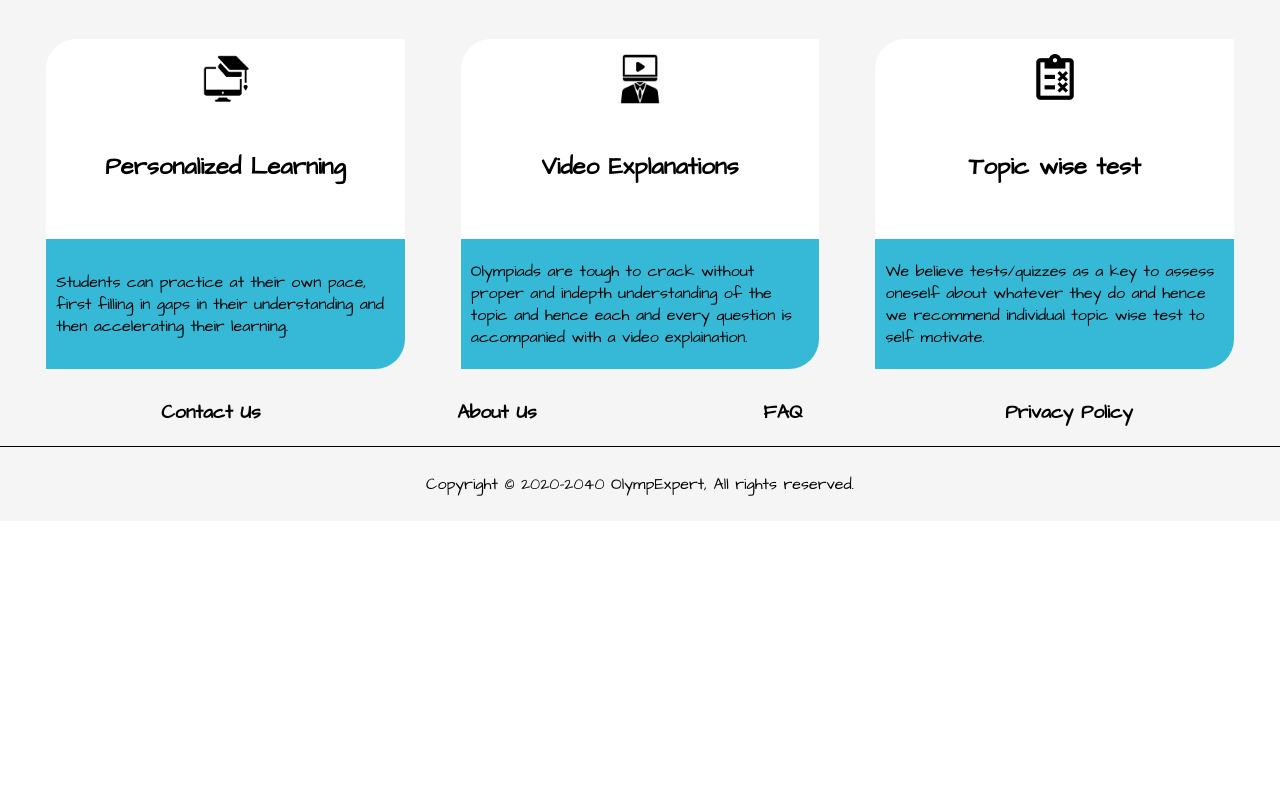
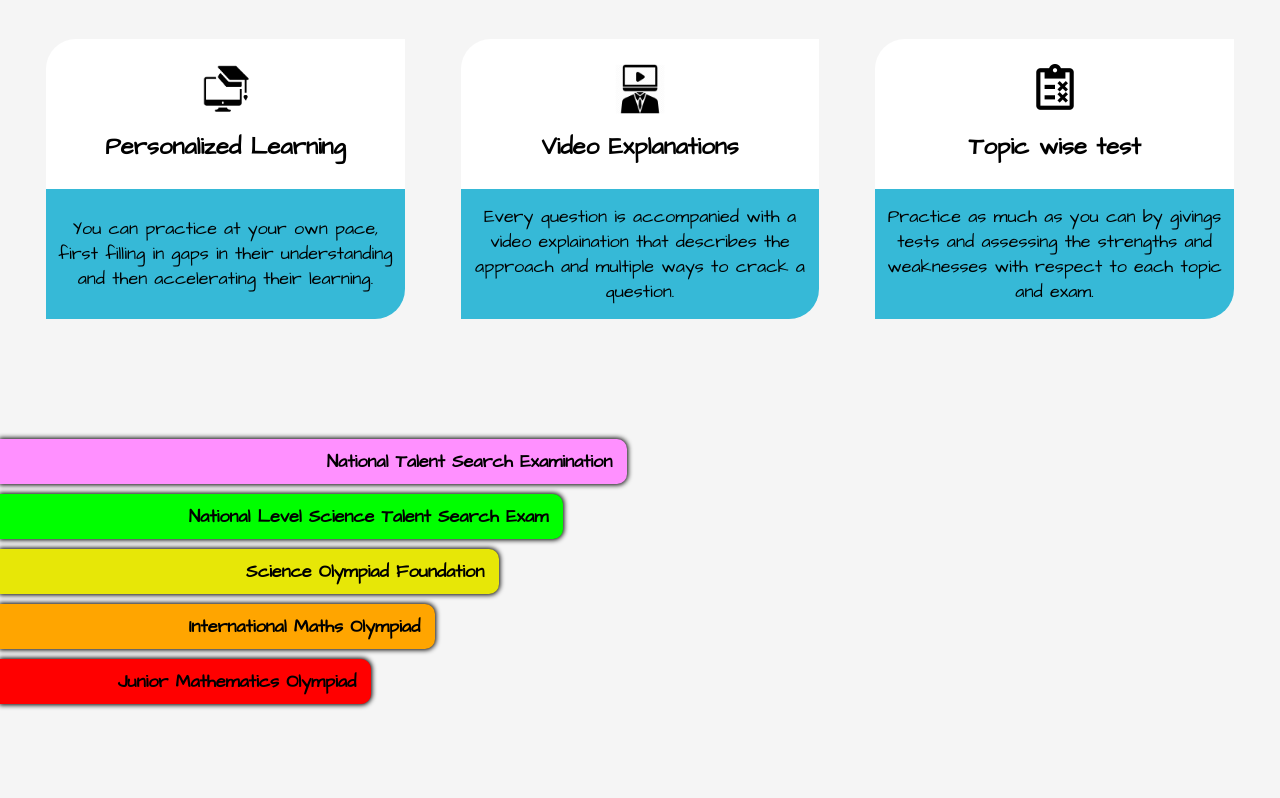
Before and after one commit to tejas2706/mathExpert_client, a React (Create React App) app: page / in a window 1280 px wide. Shown: the part 822-1620 px from the top of the page. Before the commit the page ends 1343 px from the top, so only its background shows below. Built offline with nearby package versions, Linux system fonts and the light colour scheme; a web font is replaced by a local one.

Commit message:
added examslist to home page

```diff
--- a/package.json
+++ b/package.json
@@ -9,6 +9,7 @@
     "@testing-library/react": "^11.1.2",
     "@testing-library/user-event": "^12.2.2",
     "react": "^17.0.1",
+    "react-animate-on-scroll": "^2.1.5",
     "react-dom": "^17.0.1",
     "react-scripts": "4.0.0",
     "react-sketch": "^0.5.1",
--- a/src/Components/Banner/index.js
+++ b/src/Components/Banner/index.js
@@ -8,18 +8,18 @@
 function Banner() {
     const [quoteDetails, setquoteDetails] = useState(mathQuotes[Math.ceil(Math.random()*5)])
 
-    useEffect(() => {
-        function changeQuote(){
-            setTimeout(() => {
-                let randomQuoteNumber = Math.ceil(Math.random()*5);
-                setquoteDetails(mathQuotes[randomQuoteNumber === quoteDetails.quoteId ?
-                    quoteDetails.quoteId - 1 ? quoteDetails.quoteId - 1 : quoteDetails.quoteId + 1 :
-                    randomQuoteNumber])
-            }, 10000);
-            return;
-        }
-        changeQuote()
-    }, [quoteDetails])
+    // useEffect(() => {
+    //     function changeQuote(){
+    //         setTimeout(() => {
+    //             let randomQuoteNumber = Math.ceil(Math.random()*5);
+    //             setquoteDetails(mathQuotes[randomQuoteNumber === quoteDetails.quoteId ?
+    //                 quoteDetails.quoteId - 1 ? quoteDetails.quoteId - 1 : quoteDetails.quoteId + 1 :
+    //                 randomQuoteNumber])
+    //         }, 10000);
+    //         return;
+    //     }
+    //     changeQuote()
+    // }, [quoteDetails])
 
     return (
         <div className="banner__container">
@@ -40,7 +40,7 @@
                 </div>
                 <div className="banner_contentBoxes_horizontal">
                     <div className="banner_eachBox red_box">Learn</div>
-                    <DoubleArrowIcon />
+                    <DoubleArrowIcon style={{animation:""}}/>
                     <div className="banner_eachBox yellow_box">Practice</div>
                     <DoubleArrowIcon />
                     <div className="banner_eachBox green_box">Assess</div>
--- /dev/null
+++ b/src/Components/ExamsList/examsList.js
@@ -0,0 +1,44 @@
+const examsList = [
+    {
+        "id":"1",
+        "abbr":"NTSE",
+        "fullForm": "National Talent Search Examination",
+        "subjects": "Science, Mathematics, Social Science, Mental Ability and General Awareness",
+        "languages": "English and Hindi",
+        "conductedBy": "National Council of Educational Research and Training (NCERT)"
+    },
+    {
+        "id":"2",
+        "abbr":"NLSTSE",
+        "fullForm": "National Level Science Talent Search Exam",
+        "subjects": "Maths, Physics, Chemistry, Biology, General Questions",
+        "languages": "English",
+        "conductedBy": "Unified Council"
+    },
+    {
+        "id":"3",
+        "abbr":"Science Olympiad Foundation",
+        "fullForm": "Science Olympiad Foundation",
+        "subjects": "Science, mathematics, computer education, English, sports and professional courses",
+        "languages": "English",
+        "conductedBy": "Science Olympiad Foundation"
+    },
+    {
+        "id":"4",
+        "abbr":"IMO",
+        "fullForm": "International Maths Olympiad",
+        "subjects": "Science, mathematics, computer education, English, sports and professional courses",
+        "languages": "English",
+        "conductedBy": "Science Olympiad Foundation"
+    },
+    {
+        "id":"5",
+        "abbr":"JMO",
+        "fullForm": "Junior Mathematics Olympiad",
+        "subjects": "Science, mathematics, computer education, English, sports and professional courses",
+        "languages": "English",
+        "conductedBy": "Science Olympiad Foundation"
+    }
+]
+
+export default examsList
--- /dev/null
+++ b/src/Components/ExamsList/index.js
@@ -0,0 +1,45 @@
+import React, { useState, useEffect } from 'react';
+import examsList from './examsList';
+import './styles.css';
+
+
+function ExamsList() {
+
+    const [selectedExam, setSelectedExam] = useState(null);
+
+    return (
+        <div className="examsList__container">
+            <div className="examsList__fullList">
+                {
+                    examsList.map((each, index)=>{
+                        let widthBasedClass = `examsList__eachExamContainer examList__examNo-${index}`
+                        console.log("🚀 ~ file: index.js ~ line 11 ~ examsList.map ~ widthBasedClass", widthBasedClass)
+                        return (
+                            <div className={widthBasedClass} onClick={()=>setSelectedExam(index)}>
+                                {each.fullForm}
+                            </div>
+                        )
+                    })
+                }
+            </div>
+            <div className="examsList__description">
+                    {
+                        selectedExam!==null ?
+                        <div className="examList__details">
+                            <h1 className="examList__abbr">{examsList[selectedExam].abbr}</h1>
+                            <p className="examList__subjects"><span><b>Subjects for the exam: </b></span> {examsList[selectedExam].subjects}</p>
+                            <p className="examList__subjects"><span><b>Languages: </b></span> {examsList[selectedExam].languages}</p>
+                            <p className="examList__subjects"><span><b>Conducted By: </b></span> {examsList[selectedExam].conductedBy}</p>
+                            <button className="examList__prepareBtn">Maths Preparation</button>
+                        </div>
+                        :
+                        <div className="examList__details">
+
+                        </div>
+                    }
+            </div>
+        </div>
+    )
+}
+
+export default ExamsList
--- /dev/null
+++ b/src/Components/ExamsList/styles.css
@@ -0,0 +1,114 @@
+.examsList__container{
+    display: flex;
+    flex-direction: row;
+    flex-wrap: wrap-reverse;
+    justify-content: space-between;
+    align-items: center;
+}
+
+.examsList__fullList{
+    margin: 100px 0;
+    flex: 1;
+}
+
+.examsList__description{
+    display: flex;
+    align-items: center;
+    justify-content: center;
+    flex: 1;
+    min-width: 300px;
+}
+
+.examList__details{
+    display: flex;
+    flex-direction: column;
+    flex-wrap: wrap;
+    align-items: flex-start;
+    justify-content: center;
+    width: 70%;
+}
+
+.examList__abbr{
+    color: rgb(2, 2, 121);
+    align-self: center;
+    margin: 10px;
+}
+
+.examList__subjects{
+    font-size: larger;
+    margin: 10px 0;
+}
+
+.examList__prepareBtn{
+    background-color: transparent;
+    font-size: x-large;
+    color: rgb(255, 0, 0);
+    border-radius: 5px;
+    border: none;
+    cursor: pointer;
+    padding: 5px;
+    align-self: center;
+    text-decoration: underline;
+}
+
+.examList__prepareBtn:hover{
+    color: blue;
+}
+
+.examsList__eachExamContainer{
+    display: flex;
+    align-items: center;
+    justify-content: flex-end;
+    flex-wrap: wrap;
+    width: 50%;
+    min-width: 300px;
+    /* border: 1px solid black; */
+    margin: 10px 0;
+    /* height: 50px; */
+    padding: 10px 15px;
+    border-top-right-radius: 10px;
+    border-bottom-right-radius: 10px;
+    color: black;
+    font-weight: bolder;
+    font-size: large;
+    cursor: pointer;
+    text-align: start;
+    transition: all 0.5s;
+    box-shadow: 0 0 5px 1px #000;
+    -webkit-box-shadow: 0 0 5px 1px #000;
+    -moz-box-shadow: 0 0 5px 1px #000;
+}
+
+.examsList__eachExamContainer:hover{
+    transform: scale(1.08);
+}
+
+.examList__examNo-0{
+    width: 98%;
+    min-width: 250px;
+    background-color: rgb(255, 144, 255);
+}
+
+.examList__examNo-1{
+    width: 88%;
+    min-width: 240px;
+    background-color: rgb(0, 255, 0);
+}
+
+.examList__examNo-2{
+    width: 78%;
+    min-width: 230px;
+    background-color: rgb(231, 231, 7);
+}
+
+.examList__examNo-3{
+    width: 68%;
+    min-width: 220px;
+    background-color: orange;
+}
+
+.examList__examNo-4{
+    width: 58%;
+    min-width: 210px;
+    background-color: red;
+}
--- a/src/Components/IntroCard/index.js
+++ b/src/Components/IntroCard/index.js
@@ -11,7 +11,7 @@
                 <h5 className="card__title">{cardData.title}</h5>
             </div>
             <div className="card__container_lower">
-                <p>
+                <p className="card__description">
                     {cardData.description}
                 </p>
             </div>
--- a/src/Components/IntroCard/introCardContent.js
+++ b/src/Components/IntroCard/introCardContent.js
@@ -7,19 +7,19 @@
         "id":1,
         "imageUrl":plearn,
         "title":"Personalized Learning",
-        "description":"Students can practice at their own pace, first filling in gaps in their understanding and then accelerating their learning."
+        "description":"You can practice at your own pace, first filling in gaps in their understanding and then accelerating their learning."
     },
     {
         "id":2,
         "imageUrl":vidMan,
         "title":"Video Explanations",
-        "description":"Olympiads are tough to crack without proper and indepth understanding of the topic and hence each and every question is accompanied with a video explaination."
+        "description":"Every question is accompanied with a video explaination that describes the approach and multiple ways to crack a question."
     },
     {
         "id":3,
         "imageUrl":test,
         "title":"Topic wise test",
-        "description":"We believe tests/quizzes as a key to assess oneself about whatever they do and hence we recommend individual topic wise test to self motivate."
+        "description":"Practice as much as you can by givings tests and assessing the strengths and weaknesses with respect to each topic and exam."
     }
 ]
 
--- a/src/Components/IntroCard/styles.css
+++ b/src/Components/IntroCard/styles.css
@@ -29,7 +29,7 @@
     border-top-left-radius: 30px;
     background-color: white;
     padding: 10px;
-    height: 200px;
+    height: 150px;
 }
 
 .card__container_lower{
@@ -59,10 +59,12 @@
 
 .card__title{
     font-size: x-large;
+    margin: 10px 0 0 0 ;
 }
 
 .card__description{
     text-align: center;
     font-weight: 500;
     font-size: large;
+
 }
--- a/src/Components/Navbar/styles.css
+++ b/src/Components/Navbar/styles.css
@@ -4,19 +4,19 @@
     align-items: center;
     justify-content: space-around;
     flex-wrap: wrap;
-    background-color: black;
+    background-color: whitesmoke;
     /* background-image: url("../../assets/wooden.jpg"); */
     width: 100%;
     position: fixed;
-    color: white;
+    color: black;
     top: 0;
     z-index: 1;
     transition: all 0.5s;
 }
 
 .navbar__container_withBg{
-    background-color: #ebebeb;
-    color: black;
+    background-color: black;
+    color: white;
     z-index: 1;
 }
 
--- a/src/Pages/Home/index.js
+++ b/src/Pages/Home/index.js
@@ -1,5 +1,6 @@
 import React from 'react'
 import Banner from '../../Components/Banner';
+import ExamsList from '../../Components/ExamsList';
 import Intro from '../../Components/Intro';
 import PageBreak from '../../Components/PageBreak';
 import './styles.css';
@@ -10,6 +11,7 @@
             <Banner />
             <PageBreak />
             <Intro />
+            <ExamsList />
         </div>
     )
 }
```
Also changed, not shown: 1 other file (tests, documents, lock files or other folders).
